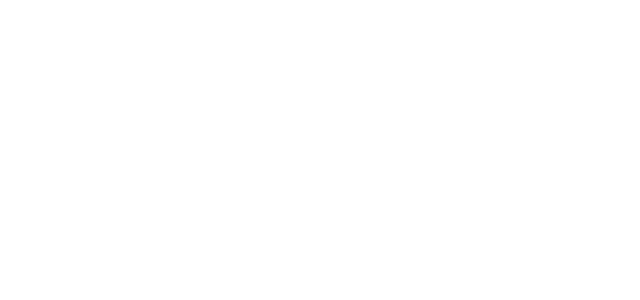
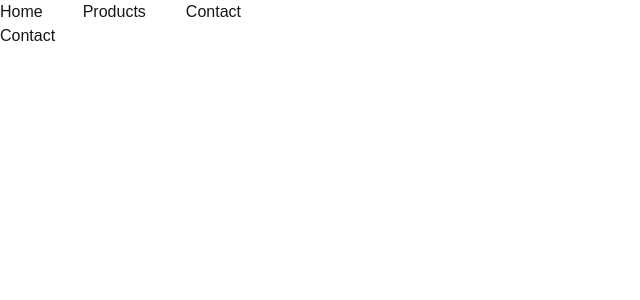
Before and after one commit to Uniq-bot/Yeccu-Frontend, a Next.js app: page /contact in a window 1280 px wide. Shown: the top 300 px of the page, without its empty margins (0-640 px from the left). Built offline with nearby package versions, Linux system fonts and the light colour scheme.

Commit message:
make branches now

```diff
--- a/src/app/contact/page.js
+++ b/src/app/contact/page.js
@@ -3,7 +3,7 @@ import React from 'react'
 const Contact = () => {
   return (
     <div>
-
+      Contact
     </div>
   )
 }
--- a/src/app/layout.js
+++ b/src/app/layout.js
@@ -1,5 +1,6 @@
 import { Geist, Geist_Mono } from "next/font/google";
 import "./globals.css";
+import Navbar from "@/components/common/Navbar";
 
 const geistSans = Geist({
   variable: "--font-geist-sans",
@@ -22,6 +23,7 @@ export default function RootLayout({ children }) {
       <body
         className={`${geistSans.variable} ${geistMono.variable} antialiased`}
       >
+        <Navbar />
         {children}
       </body>
     </html>
--- a/src/app/products/page.js
+++ b/src/app/products/page.js
@@ -0,0 +1,9 @@
+import React, { useState } from 'react'
+
+const Products = () => {
+  return (
+    <div>Products</div>
+  )
+}
+
+export default Products
--- /dev/null
+++ b/src/components/common/Footer.js
@@ -0,0 +1,9 @@
+import React from 'react'
+
+const Footer = () => {
+  return (
+    <div>Footer</div>
+  )
+}
+
+export default Footer
--- /dev/null
+++ b/src/components/common/Navbar.js
@@ -0,0 +1,14 @@
+import Link from 'next/link'
+import React from 'react'
+
+const Navbar = () => {
+  return (
+    <div className='flex gap-10'>
+        <Link href="/">Home</Link>
+        <Link href="/products">Products</Link>
+        <Link href="/contact">Contact</Link>
+    </div>
+  )
+}
+
+export default Navbar
--- /dev/null
+++ b/src/components/productCard/ProductCard.js
@@ -0,0 +1,9 @@
+import React from 'react'
+
+const ProductCard = ({product}) => {
+  return (
+    <div>ProductCard</div>
+  )
+}
+
+export default ProductCard
```
Also changed, not shown: src/components/Contact/ContactForm.js (added), src/components/Home/Hero.js (added), 1 other file (tests, documents, lock files or other folders).
